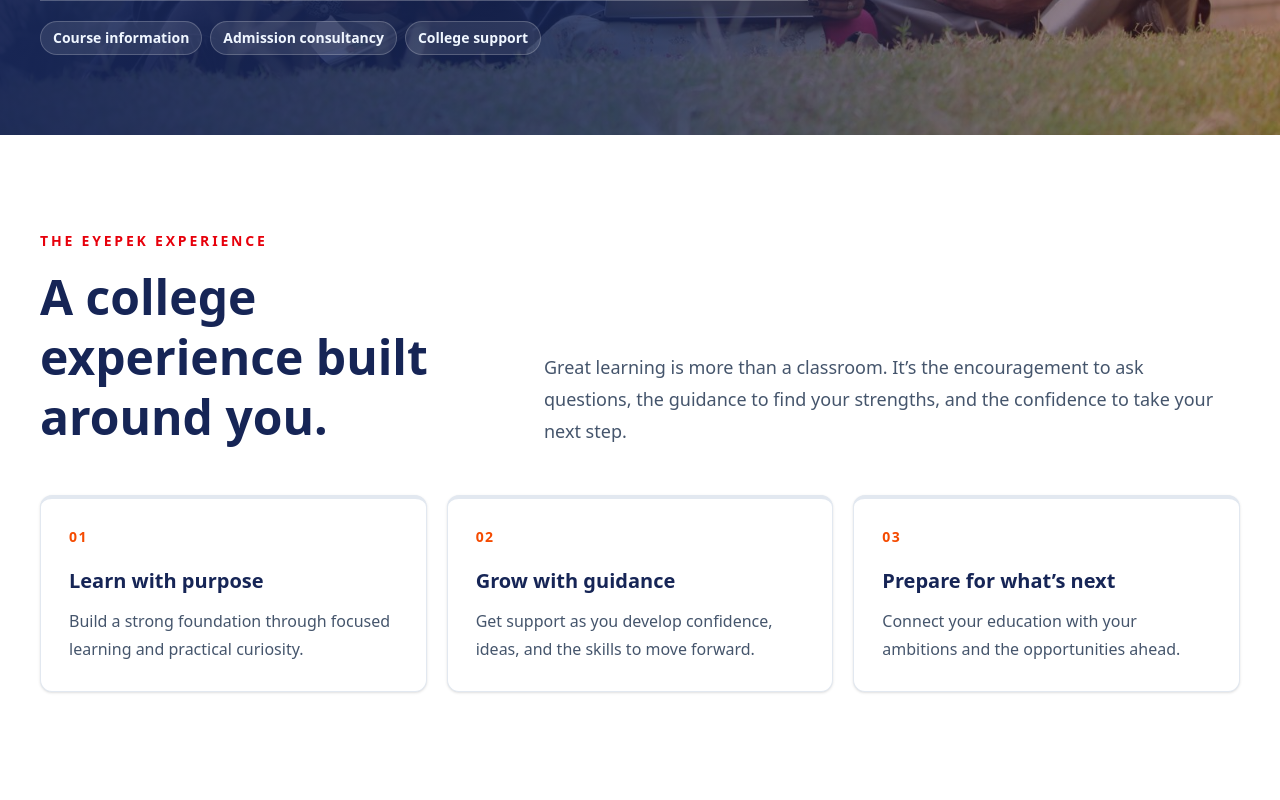
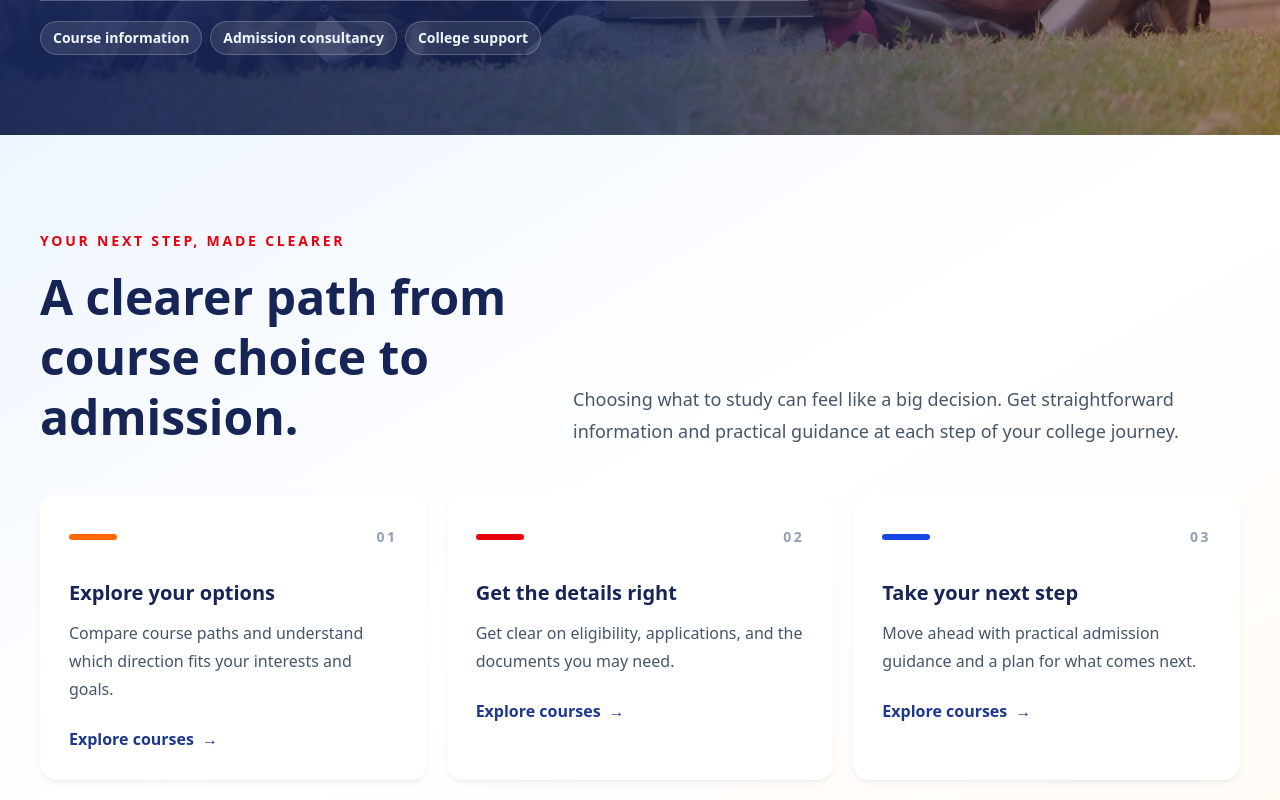
Before and after one commit to eyepek/EYEPEK, a React (Vite) app: page / in a window 1280 px wide. Shown: the part 740-1540 px from the top of the page. Built offline with nearby package versions, Linux system fonts and the light colour scheme.

Commit message:
Polish learning and campus sections

```diff
--- a/src/pages/HomePage.jsx
+++ b/src/pages/HomePage.jsx
@@ -4,21 +4,24 @@ import { courses } from '../courses';
 const highlights = [
   {
     number: '01',
-    title: 'Learn with purpose',
-    description: 'Build a strong foundation through focused learning and practical curiosity.',
+    title: 'Explore your options',
+    description: 'Compare course paths and understand which direction fits your interests and goals.',
     color: 'border-orange-500',
+    accent: 'bg-orange-500',
   },
   {
     number: '02',
-    title: 'Grow with guidance',
-    description: 'Get support as you develop confidence, ideas, and the skills to move forward.',
+    title: 'Get the details right',
+    description: 'Get clear on eligibility, applications, and the documents you may need.',
     color: 'border-red-600',
+    accent: 'bg-red-600',
   },
   {
     number: '03',
-    title: 'Prepare for what’s next',
-    description: 'Connect your education with your ambitions and the opportunities ahead.',
+    title: 'Take your next step',
+    description: 'Move ahead with practical admission guidance and a plan for what comes next.',
     color: 'border-blue-700',
+    accent: 'bg-blue-700',
   },
 ];
 
@@ -88,24 +91,30 @@ const HomePage = () => (
       </div>
     </section>
 
-    <section id='learning' className='mx-auto max-w-7xl px-6 py-20 md:px-10 md:py-24'>
-      <div className='grid gap-10 md:grid-cols-[0.8fr_1.2fr] md:items-end'>
+    <section id='learning' className='overflow-hidden bg-gradient-to-br from-blue-50 via-white to-orange-50/60'>
+      <div className='mx-auto max-w-7xl px-6 py-20 md:px-10 md:py-24'>
+        <div className='grid gap-10 md:grid-cols-[0.85fr_1.15fr] md:items-end'>
           <div>
-          <p className='text-sm font-bold uppercase tracking-[0.2em] text-red-600'>The EYEPEK experience</p>
-          <h2 className='mt-4 text-3xl font-extrabold leading-tight text-blue-950 md:text-5xl'>A college experience built around you.</h2>
+            <p className='text-sm font-bold uppercase tracking-[0.2em] text-red-600'>Your next step, made clearer</p>
+            <h2 className='mt-4 text-3xl font-extrabold leading-tight text-blue-950 md:text-5xl'>A clearer path from course choice to admission.</h2>
           </div>
           <p className='max-w-2xl text-lg leading-8 text-slate-600'>
-          Great learning is more than a classroom. It’s the encouragement to ask questions, the guidance to find your strengths, and the confidence to take your next step.
+            Choosing what to study can feel like a big decision. Get straightforward information and practical guidance at each step of your college journey.
           </p>
         </div>
         <div className='mt-12 grid gap-5 md:grid-cols-3'>
           {highlights.map((item) => (
-          <article key={item.number} className={`rounded-xl border border-slate-200 border-t-4 ${item.color} bg-white p-7 shadow-sm transition hover:-translate-y-1 hover:shadow-lg`}>
-            <p className='text-sm font-black tracking-widest text-orange-600'>{item.number}</p>
-            <h3 className='mt-5 text-xl font-bold text-blue-950'>{item.title}</h3>
-            <p className='mt-3 leading-7 text-slate-600'>{item.description}</p>
+            <article key={item.number} className={`group relative overflow-hidden rounded-2xl border border-white/80 border-t-4 ${item.color} bg-white p-7 shadow-md shadow-blue-950/5 transition duration-300 hover:-translate-y-1.5 hover:shadow-xl hover:shadow-blue-950/10`}>
+              <div className='flex items-center justify-between'>
+                <span className={`h-1.5 w-12 rounded-full ${item.accent}`} aria-hidden='true' />
+                <p className='text-sm font-black tracking-[0.18em] text-slate-400'>{item.number}</p>
+              </div>
+              <h3 className='mt-8 text-xl font-bold text-blue-950'>{item.title}</h3>
+              <p className='mt-3 min-h-14 leading-7 text-slate-600'>{item.description}</p>
+              <a href='#admissions' className='mt-6 inline-flex items-center gap-2 font-bold text-blue-900 transition group-hover:text-orange-600'>Explore courses <span aria-hidden='true'>→</span></a>
             </article>
           ))}
+        </div>
       </div>
     </section>
 
@@ -161,23 +170,21 @@ const HomePage = () => (
       </div>
     </section>
 
-    <section id='campus' className='bg-slate-50'>
+    <section id='campus' className='bg-blue-950 text-white'>
       <div className='mx-auto max-w-7xl px-6 py-20 md:px-10 md:py-24'>
-        <div className='flex flex-col justify-between gap-5 md:flex-row md:items-end'>
-          <div>
-            <p className='text-sm font-bold uppercase tracking-[0.2em] text-orange-600'>Ideas in action</p>
-            <h2 className='mt-3 text-3xl font-extrabold text-blue-950 md:text-5xl'>Learning starts with a conversation.</h2>
+        <div className='grid gap-10 md:grid-cols-[0.85fr_1.15fr] md:items-center'>
+          <div className='py-2'>
+            <p className='text-sm font-bold uppercase tracking-[0.2em] text-orange-300'>Student life · shared ideas</p>
+            <h2 className='mt-4 text-3xl font-extrabold leading-tight md:text-5xl'>Learn together. Grow together.</h2>
+            <p className='mt-5 max-w-xl text-lg leading-8 text-blue-100'>College is shaped by the questions you ask, the people you meet, and the ideas you share along the way.</p>
+            <a href='#admissions' className='mt-8 inline-flex items-center gap-3 rounded-lg bg-orange-500 px-6 py-3.5 font-bold text-white transition hover:bg-orange-400'>Explore courses <span aria-hidden='true'>→</span></a>
           </div>
-          <p className='max-w-xl leading-7 text-slate-600'>Good guidance grows through open conversations, shared ideas, and thoughtful planning.</p>
+          <figure className='group relative overflow-hidden rounded-3xl bg-blue-900 shadow-2xl shadow-black/20'>
+            <img className='block aspect-[4/3] max-h-[34rem] w-full object-cover object-center transition duration-700 group-hover:scale-[1.03]' src='/images/students-library.jpg' alt='Students sharing ideas and studying together (representative photo)' loading='lazy' />
+            <div className='absolute inset-0 bg-gradient-to-t from-blue-950/80 via-transparent to-transparent' aria-hidden='true' />
+            <figcaption className='absolute inset-x-0 bottom-0 px-6 py-6 text-sm font-semibold text-white sm:px-8 sm:py-8'>Good conversations can open new possibilities.</figcaption>
+          </figure>
         </div>
-        <figure className='group relative mt-10 overflow-hidden rounded-3xl bg-blue-950 shadow-xl shadow-blue-950/15'>
-          <img className='block aspect-[16/9] max-h-[34rem] w-full object-cover object-center transition duration-700 group-hover:scale-[1.02]' src='/images/students-campus.jpg' alt='Students studying together outdoors with a laptop (representative photo)' loading='lazy' />
-          <div className='absolute inset-0 bg-gradient-to-t from-blue-950/80 via-blue-950/10 to-transparent' aria-hidden='true' />
-          <figcaption className='absolute inset-x-0 bottom-0 flex flex-col gap-2 px-6 py-6 text-white sm:px-10 sm:py-9'>
-            <span className='w-fit rounded-full border border-white/30 bg-white/15 px-3 py-1 text-xs font-semibold uppercase tracking-[0.16em] backdrop-blur-sm'>Learn · Connect · Grow</span>
-            <span className='text-xl font-bold sm:text-2xl'>A brighter future begins with shared learning.</span>
-          </figcaption>
-        </figure>
       </div>
     </section>
 
```
Lines whose indentation alone changed are shown as unchanged.
